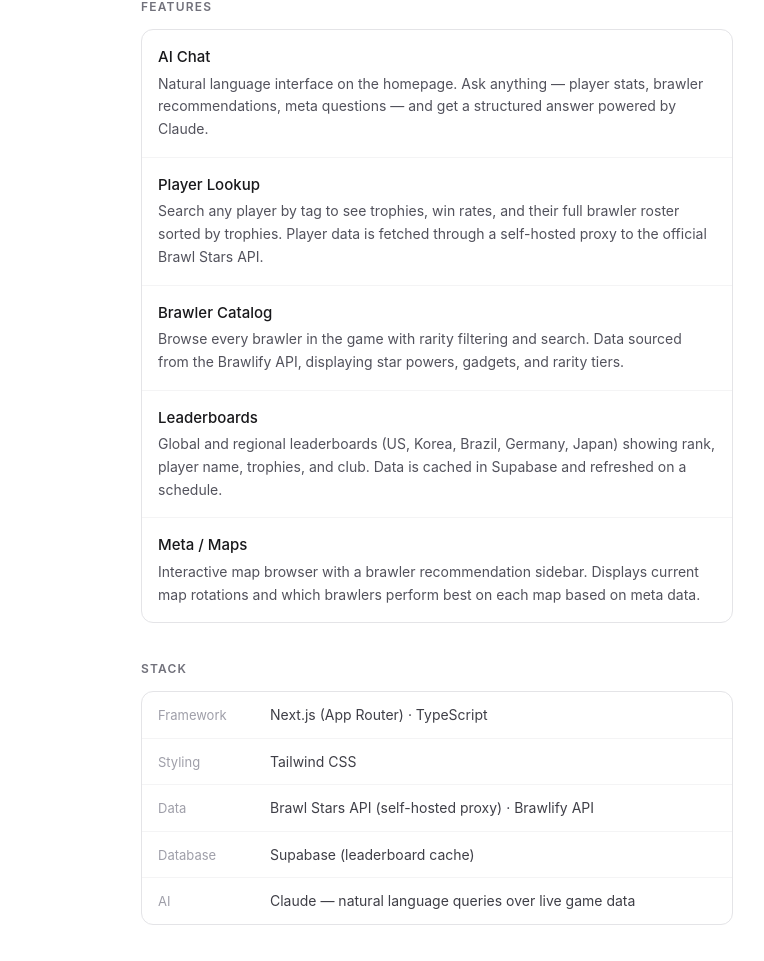
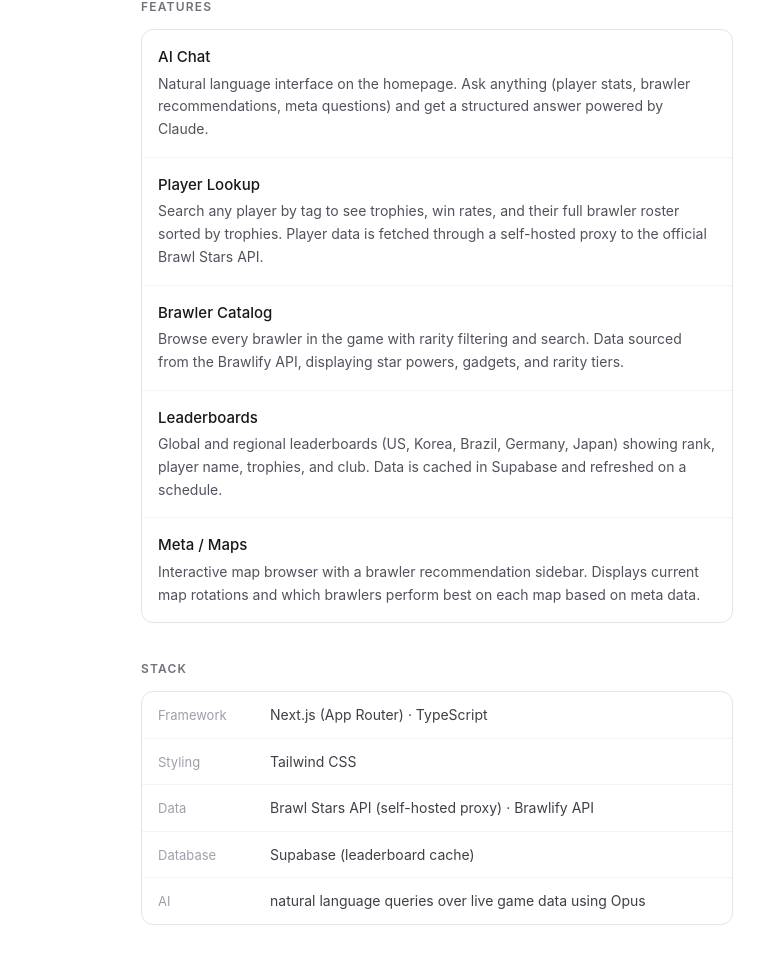
Before and after one commit to abrandonwang/three, a React (Vite) app: page /brawllens in a window 1280 px wide. Shown: the part 314-1275 px from the top of the page, without its empty margins (203-967 px from the left). Built offline with nearby package versions, Linux system fonts and the light colour scheme.

Commit message:
update projects

```diff
--- a/src/pages/BrawlLens.jsx
+++ b/src/pages/BrawlLens.jsx
@@ -5,7 +5,7 @@
 const features = [
   {
     name: 'AI Chat',
-    description: 'Natural language interface on the homepage. Ask anything — player stats, brawler recommendations, meta questions — and get a structured answer powered by Claude.',
+    description: 'Natural language interface on the homepage. Ask anything (player stats, brawler recommendations, meta questions) and get a structured answer powered by Claude.',
   },
   {
     name: 'Player Lookup',
@@ -60,7 +60,7 @@
               ['Styling', 'Tailwind CSS'],
               ['Data', 'Brawl Stars API (self-hosted proxy) · Brawlify API'],
               ['Database', 'Supabase (leaderboard cache)'],
-              ['AI', 'Claude — natural language queries over live game data'],
+              ['AI', 'natural language queries over live game data using Opus'],
             ].map(([label, value], i, arr) => (
               <div
                 key={label}
```
